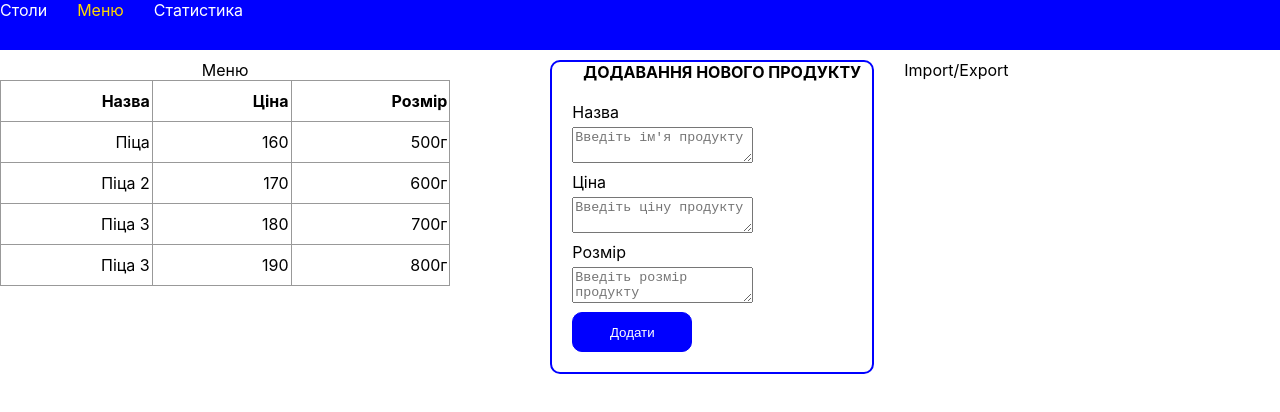
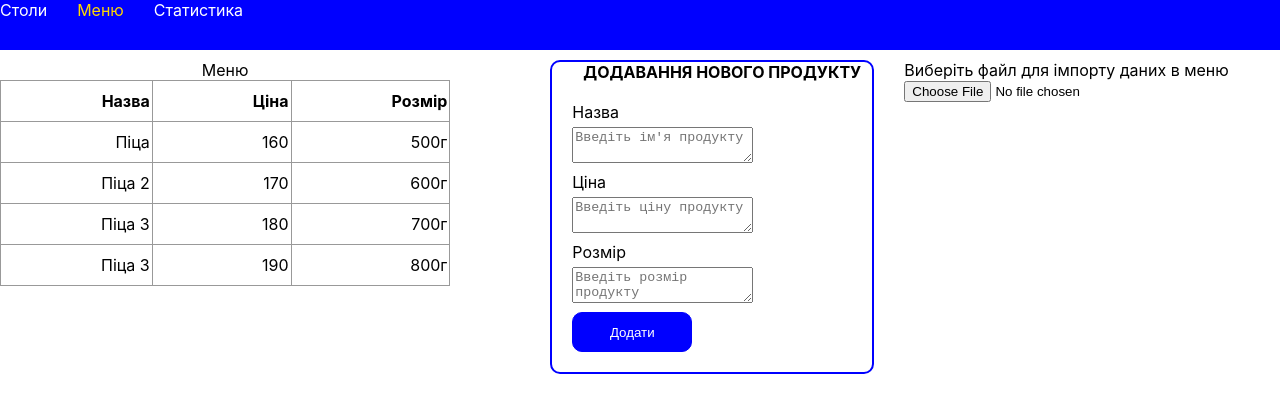
Before and after one commit to kolyaratishin/restaurant-system-front-end, a React (Create React App) app in the folder app/: page /menu in a window 1280 px wide. Shown: the top 412 px of the page. Built offline with nearby package versions, Linux system fonts and the light colour scheme.

Commit message:
added import from file

```diff
--- /dev/null
+++ b/app/src/components/Import/Import.jsx
@@ -0,0 +1,21 @@
+function Import() {
+    const handleFileChange = (event) => {
+        const file = event.target.files[0]; // Отримуємо перший вибраний файл
+        const formData = new FormData(); // Створюємо об'єкт FormData для відправки файлу на сервер
+        formData.append('file', file);
+        debugger
+    }
+
+    return (
+        <div>
+            <div>
+                Виберіть файл для імпорту даних в меню
+            </div>
+            <div>
+                <input type="file" onChange={handleFileChange}/>
+            </div>
+        </div>
+    );
+}
+
+export default Import;
--- a/app/src/components/Menu/Menu.jsx
+++ b/app/src/components/Menu/Menu.jsx
@@ -1,8 +1,10 @@
 import classes from "./Menu.module.css";
 import MenuItem from "./MenuItem/MenuItem";
 import MenuForm from "./MenuForm/MenuForm";
+import Import from "../Import/Import";
 
 function Menu(props) {
+    // const restaurantId = props.restaurantId;
 
     const addMealToMenu = (values) => {
         props.addMealToMenu(values);
@@ -29,7 +31,7 @@ function Menu(props) {
                 <MenuForm onSubmit={addMealToMenu}/>
             </div>
             <div className={classes.import_export}>
-                Import/Export
+                <Import/>
             </div>
         </div>
     );
```
